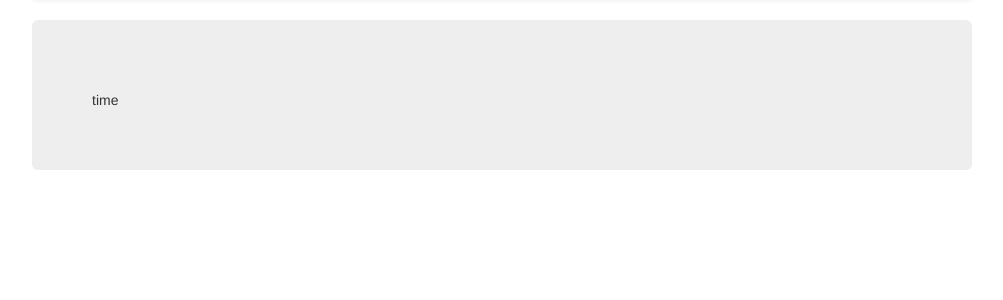
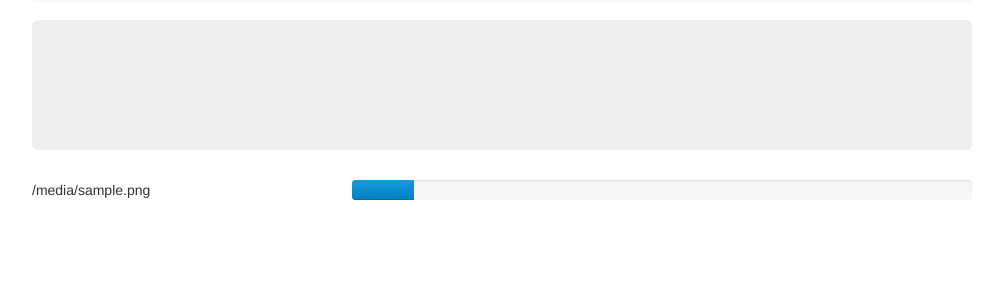
Before and after one commit to numerodix/sp-ng-research, a Python web app: template frontend/templates/index.html in a window 1280 px wide. Shown: the part 42-342 px from the top of the page, without its empty margins (138-1141 px from the left). Run offline with Jinja, Linux system fonts and the light colour scheme; the template is opened without the code that fills it: most values are stand-ins (such as "Sample title", 1, 10 or a date in 2020); some libraries are stand-ins or nearby versions.

Commit message:
file progress demo

```diff
--- a/frontend/templates/index.html
+++ b/frontend/templates/index.html
@@ -21,10 +21,20 @@
 
             <div class="hero-unit">
                 <h1>{{ msg }}</h1>
-                <div id="now">
-                    time
+            </div>
+
+            {% for file, progress in files.items() %}
+            <div id="file_{{ file }}" class="row">
+                <div class="span4">
+                    {{ file }}
+                </div>
+                <div class="span8">
+                    <div class="progress">
+                        <div id="progress_{{ file }}" class="bar" style="width: {{ progress }}%;"></div>
+                    </div>
                 </div>
             </div>
+            {% endfor %}
 
         </div>
 
@@ -40,7 +50,9 @@
                     timeout: 300,
 
                     success: function(data){
-                        $('#now').text(data.now);
+                        $.each(data.files, function(file, progress) {
+                            $('#progress_' + file).css('width', progress+'%');
+                        });
                         setTimeout(poll, call_interval);
                     },
                     error: function(){
```
Also changed, not shown: frontend/web.py (+21 -3 lines).
